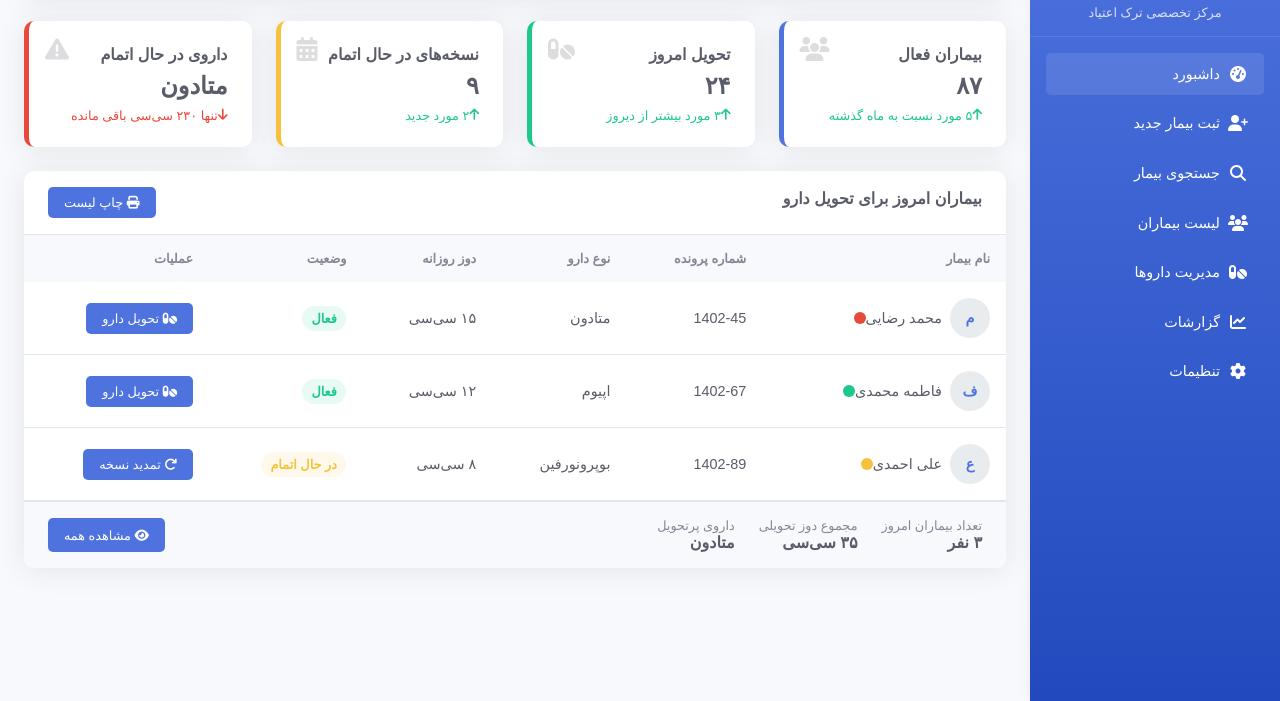
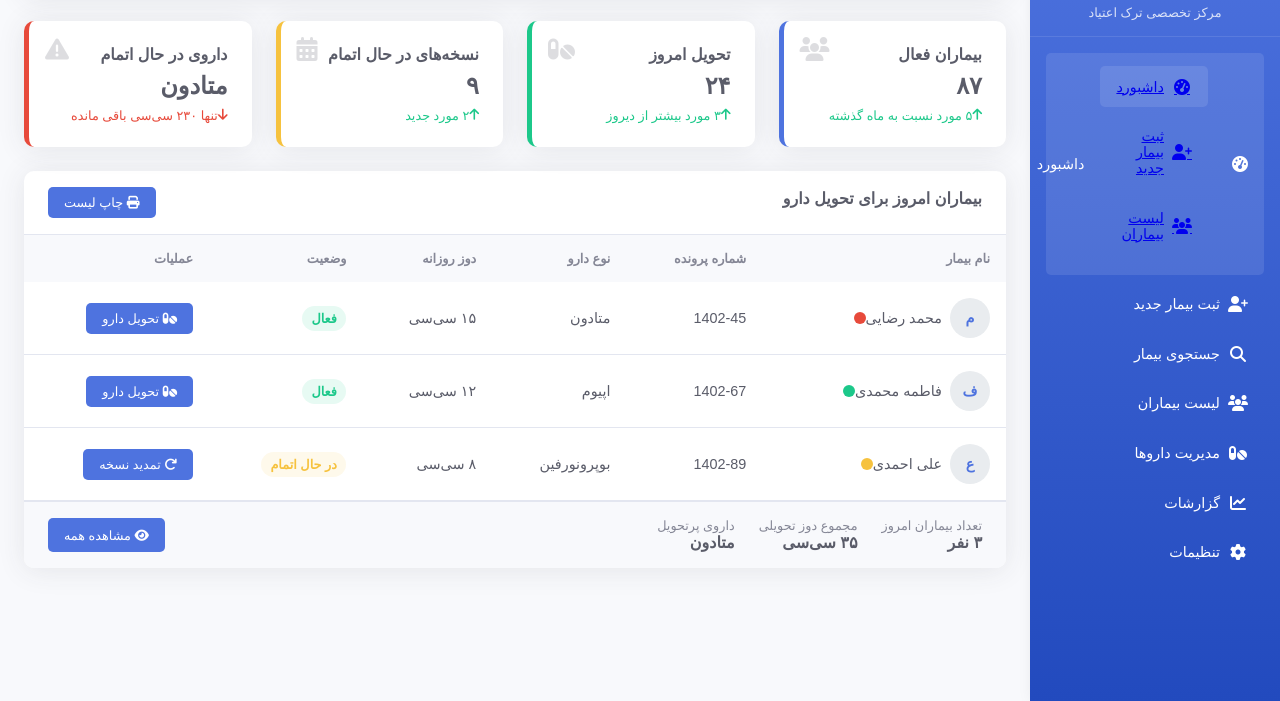
Before and after one commit to aliesb/BAbakan-Clinic, a plain HTML site: page dashboard.html in a window 1280 px wide. Shown: the part 99-800 px from the top of the page. Drawn offline with Linux system fonts and the light colour scheme; a web font is replaced by a local one.

Commit message:
Update dashboard.html

```diff
--- a/dashboard.html
+++ b/dashboard.html
@@ -401,6 +401,29 @@
         <ul class="sidebar-menu">
             <li class="menu-item active">
                 <i class="fas fa-tachometer-alt"></i>
+
+<ul class="sidebar-menu">
+    <li>
+        <a href="dashboard.html" class="menu-item active">
+            <i class="fas fa-tachometer-alt"></i>
+            <span>داشبورد</span>
+        </a>
+    </li>
+    <li>
+        <a href="add-patient.html" class="menu-item">
+            <i class="fas fa-user-plus"></i>
+            <span>ثبت بیمار جدید</span>
+        </a>
+    </li>
+    <li>
+        <a href="patient-list.html" class="menu-item">
+            <i class="fas fa-users"></i>
+            <span>لیست بیماران</span>
+        </a>
+    </li>
+    <!-- سایر آیتم‌های منو -->
+</ul>
+
                 <span>داشبورد</span>
             </li>
             <li class="menu-item">
```
